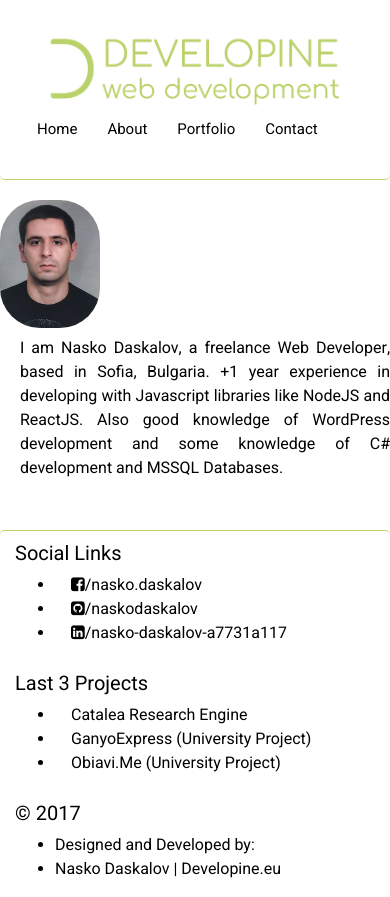
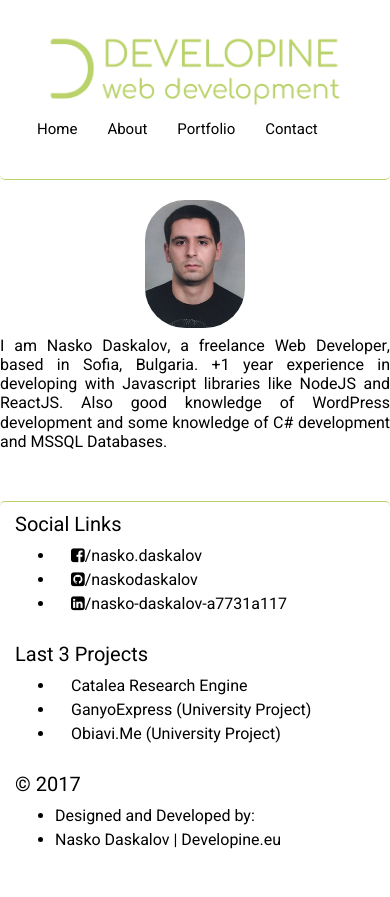
Before and after one commit to naskodaskalov/Developine.eu, a React (Create React App) app: page / in a window 390 px wide. After the commit the page ends 868 px from the top, so only its background shows below. Built offline with nearby package versions, Linux system fonts and the light colour scheme.

Commit message:
some changes

```diff
--- a/src/Components/HomePage.css
+++ b/src/Components/HomePage.css
@@ -1,6 +1,11 @@
 h2 {
   color: #bad26a;
   font-size: 22px;
+  font-weight: 400;
+}
+
+.fakeHOne {
+  font-size: 16px;
   font-weight: 400;
 }
 
@@ -55,3 +60,35 @@ p {
   max-width: 500px;
   text-align: justify;
 }
+
+@media (max-width: 620px ) {
+.self-present > div {
+  margin: 0 auto;
+}
+
+  .admin-preview {
+    margin: 0;
+    padding: 0;
+    width: 100%;
+    display: block;
+  }
+
+  .admin-img, .admin-img img {
+    margin: 0;
+    padding: 0;
+    display: block;
+  }
+ }
+
+ @media (min-width: 620px ) and (max-width: 660px ) {
+  .admin-preview {
+    margin-left: 10px;
+    max-width: 80%;
+    display: inline-block;
+  }
+
+  .admin-img, .admin-img img {
+
+    display: inline-block;
+  }
+ }
--- a/src/Components/HomePage.js
+++ b/src/Components/HomePage.js
@@ -17,7 +17,7 @@ class HomePage extends Component {
             <h1><img src={require('../Images/nd.jpg')} alt='nasko daskalov image' /></h1>
           </div>
           <div className='admin-preview'>
-            I am <strong>Nasko Daskalov</strong>, a <strong>freelance Web Developer</strong>, based in Sofia, Bulgaria. +1 year experience in developing with <strong>Javascript libraries like NodeJS and ReactJS</strong>. Also <strong>good knowledge of WordPress development</strong> and <strong>some knowledge of C# development and MSSQL Databases</strong>.
+            <h1 className='fakeHOne'>I am <strong>Nasko Daskalov</strong>, a <strong>freelance Web Developer</strong>, based in Sofia, Bulgaria. +1 year experience in developing with <strong>Javascript libraries like NodeJS and ReactJS</strong>. Also <strong>good knowledge of WordPress development</strong> and <strong>some knowledge of C# development and MSSQL Databases</strong>.</h1>
           </div>
         </div>
         {/*
```
Also changed, not shown: src/Components/Common/Footer.js (+0 -10 lines), src/Components/Common/Footer.css (line endings or trailing spaces).
